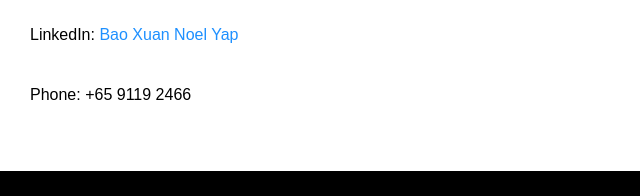
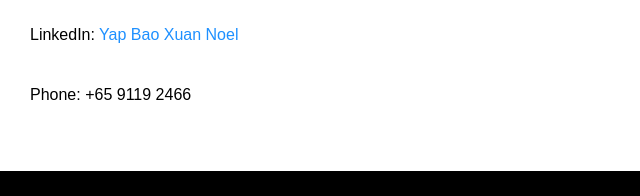
Before and after one commit to Nowl2112/NoelYap.github.io, a plain HTML site: page index.html in a window 1280 px wide. Shown: the part 3351-3547 px from the top of the page, 0-640 px from the left. Drawn offline with Linux system fonts and the light colour scheme.

Commit message:
changed order of mname

```diff
--- a/index.html
+++ b/index.html
@@ -97,8 +97,8 @@
         <p>
           LinkedIn:
           <a href="https://www.linkedin.com/in/bao-xuan-noel-yap/"
-            >Bao Xuan Noel Yap</a
-          >
+            >Yap Bao Xuan Noel
+          </a>
         </p>
         <p>Phone: +65 9119 2466</p>
       </section>
```
